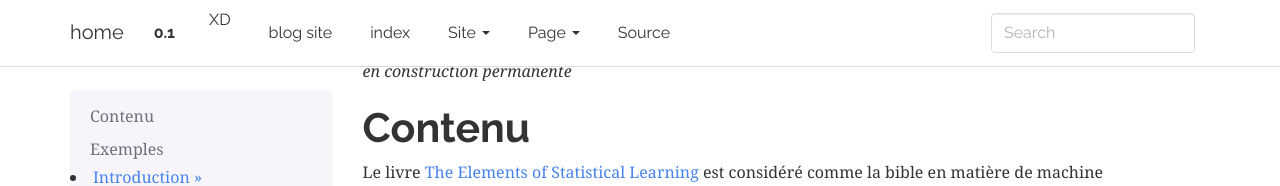
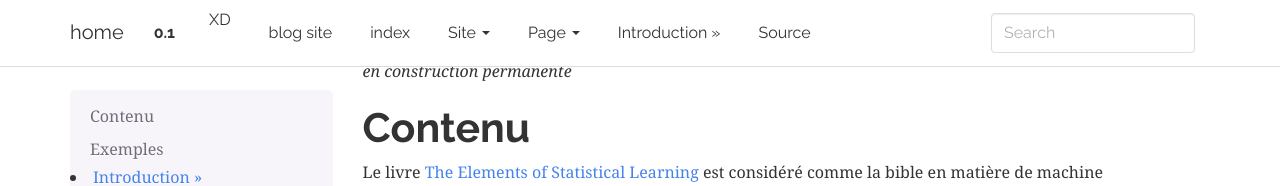
Before and after one commit to sdpython/mlstatpy, a Sphinx documentation site: the page built from _doc/sphinxdoc/source/index.rst, in a window 1280 px wide. Shown: the top 186 px of the page. Built offline with Sphinx 7.4.7, drawn with Linux system fonts in a browser that asks for light colours; pages that are not in the unit, such as notebooks, are missing from menus; the version number is read from the project's files by our own code.

Commit message:
update documentation

```diff
--- a/_doc/sphinxdoc/source/conf.py
+++ b/_doc/sphinxdoc/source/conf.py
@@ -63,7 +63,7 @@ if choice == "bootstrap":
             ("blog site", "blog/main_0000.html", True),
             ("index", "genindex"),
         ],
-        'navbar_sidebarrel': False,
+        'navbar_sidebarrel': True,
         'navbar_pagenav': True,
         'navbar_pagenav_name': "Page",
         'globaltoc_depth': 3,
```
